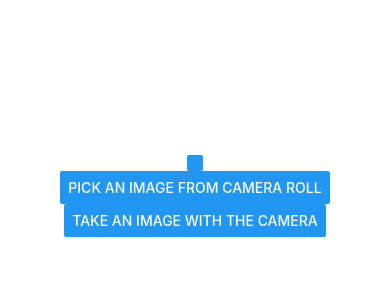
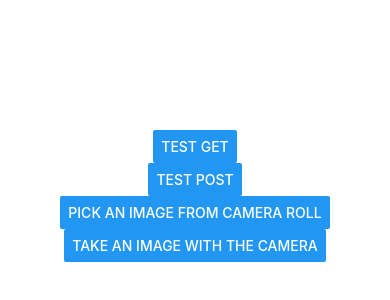
Before and after one commit to Chip-L/file-picker-test, a React Native app in the folder client/: screen / in a window 390 px wide. Shown: the part 226-526 px from the top of the page. Built offline with nearby package versions, Linux system fonts and the light colour scheme; no server answers.

Commit message:
updated post test button

```diff
--- a/client/App.tsx
+++ b/client/App.tsx
@@ -10,7 +10,8 @@ export default function App() {
   const [takenImagePath, setTakenImagePath] = useState<string | null>(null);
   return (
     <View style={{ flex: 1, alignItems: "center", justifyContent: "center" }}>
-      <ShowTestText />
+      <ShowTestText type="Get" />
+      <ShowTestText type="Post" />
       <ShowImagePicker setPickedImagePath={setPickedImagePath} />
       {pickedImagePath && (
         <Image
--- a/client/app/components/ShowTestText.tsx
+++ b/client/app/components/ShowTestText.tsx
@@ -1,13 +1,42 @@
 import { useEffect, useState } from "react";
-import { Button } from "react-native";
+import { Button, Text, View } from "react-native";
 
-function ShowTestText() {
+interface ShowTestTextProps {
+  type: "Get" | "Post";
+}
+
+function ShowTestText({ type }: ShowTestTextProps) {
   const [message, setMessage] = useState("");
 
   const getText = async () => {
+    let url: string, options: RequestInit;
+
+    if (type === "Get") {
+      url = "https://file-picker-test.herokuapp.com/";
+      options = {
+        method: "GET",
+      };
+    } else {
+      const curTime = new Date();
+      url = "https://file-picker-test.herokuapp.com/post";
+      options = {
+        method: "POST",
+        body: JSON.stringify({
+          date: curTime.toDateString(),
+          time: curTime.toLocaleTimeString(),
+        }),
+        headers: {
+          "Content-Type": "application/json",
+          Accept: "application/json",
+        },
+      };
+    }
+
     try {
-      const response = await fetch("https://file-picker-test.herokuapp.com/");
+      const response = await fetch(url, options);
       const data = await response.json();
+      console.log(type);
+      console.log(data);
 
       if (data.success) {
         setMessage("Success");
@@ -22,11 +51,20 @@ function ShowTestText() {
   };
 
   useEffect(() => {
-    console.log("Network test ...");
+    console.log("Network " + type + " test ...");
     getText();
   }, []);
 
-  return <Button onPress={getText} title={message} />;
+  const getTitle = () => {
+    return `Test ${type}`;
+  };
+
+  return (
+    <View>
+      <Button onPress={getText} title={getTitle()} />
+      {message !== "" && <Text>{message}</Text>}
+    </View>
+  );
 }
 
 export default ShowTestText;
```
Also changed, not shown: 1 other file (tests, documents, lock files or other folders).
